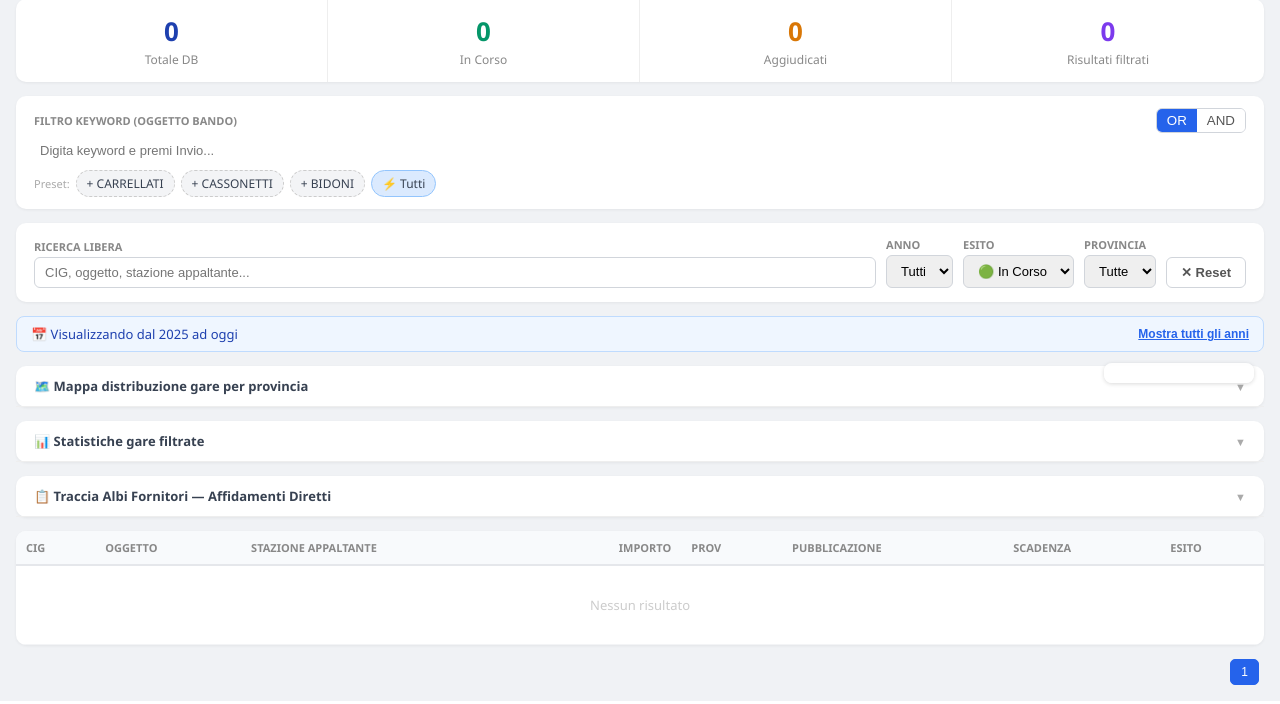
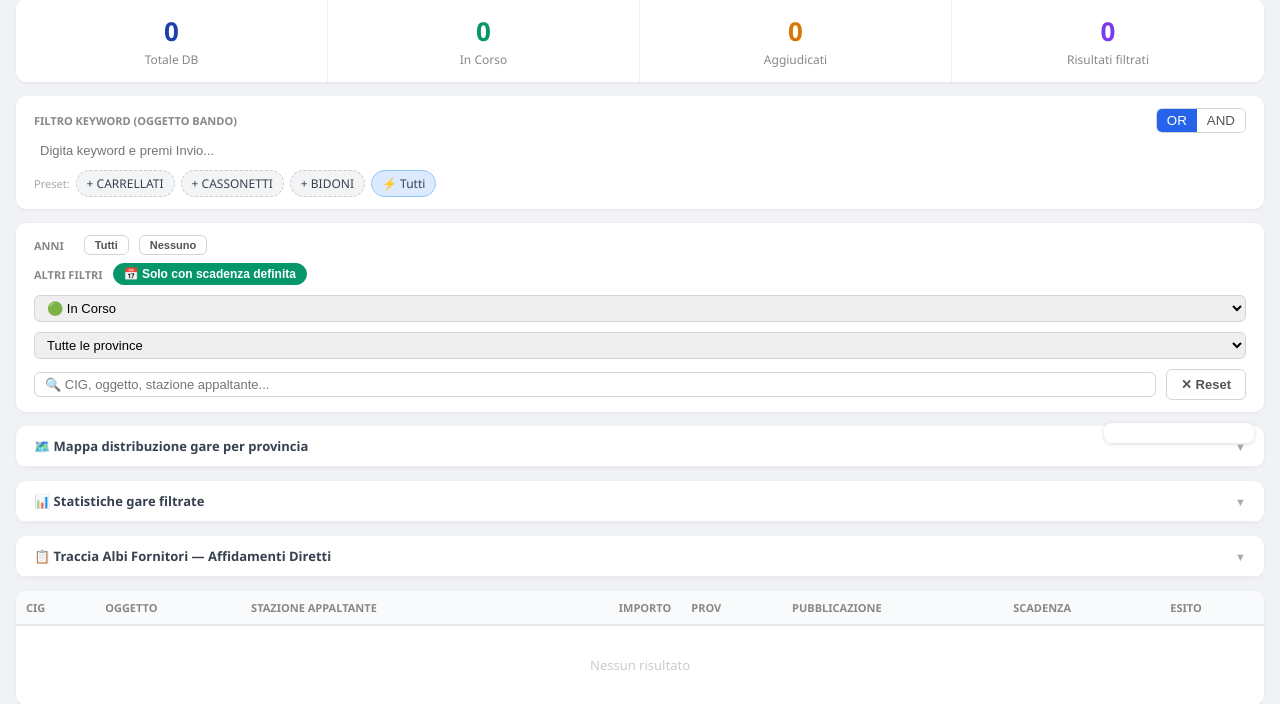
Before and after one commit to gorarogi67/anac-bandi, a Flask app: page / in a window 1280 px wide. Shown: the part 100-804 px from the top of the page. Run offline with Flask 3, Linux system fonts and the light colour scheme; data that the repository does not hold is empty.

Commit message:
Filtro anni multi-selezione con chip + toggle 'Solo con scadenza definita'
- Chip anni cliccabili (default: ultimi 2), pulsanti Tutti/Nessuno
- Toggle verde 'Solo con scadenza definita' (default: attivo)
- Filtro anni passa lista al backend: anno_pubblicazione IN (...)
- Filtro con_scadenza: data_scadenza_offerta IS NOT NULL AND != ''
- Rimosso anno_da/banner, refactoring filtri unificato in _parse_filters

Co-Authored-By: Claude Sonnet 4.6 <noreply@anthropic.com>

```diff
--- a/app.py
+++ b/app.py
@@ -53,21 +53,21 @@ def avvia_scheduler():
 def _parse_filters(args):
     """Estrae e normalizza i filtri comuni dalla query string."""
     kw_str = args.get("keywords", "").strip()
+    anni_str = args.get("anni", "").strip()
+    anni = []
+    for a in anni_str.split(","):
+        a = a.strip()
+        if a.isdigit():
+            anni.append(int(a))
     f = {
         "keywords": [k.strip() for k in kw_str.split(",") if k.strip()] if kw_str else [],
         "kw_mode": args.get("kw_mode", "or"),
         "q": args.get("q", "").strip(),
-        "anno": args.get("anno", ""),
-        "anno_da": args.get("anno_da", ""),
+        "anni": anni,
+        "con_scadenza": args.get("con_scadenza", "") == "1",
         "esito": args.get("esito", ""),
         "provincia": args.get("provincia", ""),
     }
-    if f["anno"]:
-        try: f["anno"] = int(f["anno"])
-        except: f["anno"] = ""
-    if f["anno_da"]:
-        try: f["anno_da"] = int(f["anno_da"])
-        except: f["anno_da"] = ""
     return f
 
 
--- a/templates/index.html
+++ b/templates/index.html
@@ -62,6 +62,11 @@
         @media (max-width:480px){
             #mapContainer{height:320px}
         }
+        .yr-chip{display:inline-block;padding:3px 10px;border-radius:14px;font-size:12px;font-weight:600;cursor:pointer;border:1.5px solid #d1d5db;background:#fff;color:#555;transition:all .1s;user-select:none}
+        .yr-chip.sel{background:#2563eb;color:#fff;border-color:#2563eb}
+        .yr-chip:hover:not(.sel){background:#f3f4f6}
+        .scad-toggle{display:inline-flex;align-items:center;gap:5px;padding:3px 10px;border-radius:14px;font-size:12px;font-weight:600;cursor:pointer;border:1.5px solid #d1d5db;background:#fff;color:#555;transition:all .1s;user-select:none}
+        .scad-toggle.sel{background:#059669;color:#fff;border-color:#059669}
         #chartsInner{display:none;padding:16px;display:none}
         #albiInner{display:none;padding:16px}
         .albi-table{width:100%;border-collapse:collapse;font-size:13px}
@@ -132,11 +137,23 @@
 
 <div class="card" style="padding:12px 18px"><div style="display:flex;align-items:center;justify-content:space-between;gap:8px;flex-wrap:wrap"><label style="font-size:11px;color:#888;font-weight:600;text-transform:uppercase">FILTRO KEYWORD (oggetto bando)</label><div class="kw-mode-toggle"><button class="kw-mode-btn active" id="btnOR" onclick="setKwMode('or')">OR</button><button class="kw-mode-btn" id="btnAND" onclick="setKwMode('and')">AND</button></div></div><div class="kw-area" style="margin-top:6px" id="kwArea"><span id="kwC"></span><input type="text" id="kwInput" placeholder="Digita keyword e premi Invio..."></div><div style="margin-top:8px;display:flex;flex-wrap:wrap;gap:6px;align-items:center"><span style="font-size:11px;color:#aaa">Preset:</span>{% for kw in keywords_default %}<span class="kw-preset" onclick="addKw('{{ kw }}')">+ {{ kw }}</span>{% endfor %}<span class="kw-preset" onclick="loadPreset()" style="background:#dbeafe;border-style:solid;border-color:#93c5fd">⚡ Tutti</span></div></div>
 
-<div class="card filters"><div class="fg" style="flex:2;min-width:200px"><label>Ricerca libera</label><input type="text" id="sQ" placeholder="CIG, oggetto, stazione appaltante..." oninput="deb()"></div><div class="fg"><label>Anno</label><select id="fA" onchange="ld(1)"><option value="">Tutti</option>{% for a in filtri.anni %}<option value="{{ a }}">{{ a }}</option>{% endfor %}</select></div><div class="fg"><label>Esito</label><select id="fE" onchange="ld(1)"><option value="">Tutti</option><option value="IN_CORSO">🟢 In Corso</option>{% for e in filtri.esiti %}<option value="{{ e }}">{{ e[:45] }}</option>{% endfor %}</select></div><div class="fg"><label>Provincia</label><select id="fP" onchange="ld(1)"><option value="">Tutte</option>{% for p in filtri.province %}<option value="{{ p }}">{{ p }}</option>{% endfor %}</select></div><button class="btn btn-out" style="align-self:flex-end" onclick="resetAll()">✕ Reset</button></div>
-
-<div id="annoBanner" style="display:flex;align-items:center;justify-content:space-between;background:#eff6ff;border:1px solid #bfdbfe;border-radius:8px;padding:8px 14px;font-size:13px;color:#1e40af;margin-bottom:14px">
-  <span>📅 <span id="annoBannerTxt"></span></span>
-  <button onclick="setAnnoDa(null)" style="background:none;border:none;color:#2563eb;font-size:12px;font-weight:600;cursor:pointer;text-decoration:underline">Mostra tutti gli anni</button>
+<div class="card" style="padding:12px 18px">
+  <div style="display:flex;align-items:center;gap:10px;flex-wrap:wrap;margin-bottom:8px">
+    <label style="font-size:11px;color:#888;font-weight:600;text-transform:uppercase;white-space:nowrap">Anni</label>
+    <div id="yrChips" style="display:flex;flex-wrap:wrap;gap:5px">
+      {% for a in filtri.anni %}<button class="yr-chip" data-anno="{{ a }}" onclick="toggleAnno('{{ a }}',this)">{{ a }}</button>{% endfor %}
+    </div>
+    <button class="btn btn-out" style="font-size:11px;padding:3px 10px" onclick="selTuttiAnni()">Tutti</button>
+    <button class="btn btn-out" style="font-size:11px;padding:3px 10px" onclick="deselTuttiAnni()">Nessuno</button>
+  </div>
+  <div style="display:flex;align-items:center;gap:10px;flex-wrap:wrap">
+    <label style="font-size:11px;color:#888;font-weight:600;text-transform:uppercase;white-space:nowrap">Altri filtri</label>
+    <button id="scadBtn" class="scad-toggle sel" onclick="toggleScadenza(this)">📅 Solo con scadenza definita</button>
+    <select id="fE" onchange="ld(1)" style="font-size:13px;padding:4px 8px;border:1.5px solid #d1d5db;border-radius:6px"><option value="">Tutti gli esiti</option><option value="IN_CORSO">🟢 In Corso</option>{% for e in filtri.esiti %}<option value="{{ e }}">{{ e[:45] }}</option>{% endfor %}</select>
+    <select id="fP" onchange="ld(1)" style="font-size:13px;padding:4px 8px;border:1.5px solid #d1d5db;border-radius:6px"><option value="">Tutte le province</option>{% for p in filtri.province %}<option value="{{ p }}">{{ p }}</option>{% endfor %}</select>
+    <input type="text" id="sQ" placeholder="🔍 CIG, oggetto, stazione appaltante..." oninput="deb()" style="flex:1;min-width:200px;font-size:13px;padding:4px 10px;border:1.5px solid #d1d5db;border-radius:6px">
+    <button class="btn btn-out" onclick="resetAll()" style="white-space:nowrap">✕ Reset</button>
+  </div>
 </div>
 
 <div class="card" id="mapCard">
@@ -192,24 +209,51 @@
 <script>
 let sc='data_import',so='desc',pg=1,tm,kws=[],kwMode='or';
 const CUR_YEAR=new Date().getFullYear();
-let annoDa=CUR_YEAR-1; // default: ultimi 2 anni
+let conScadenza=true;
 function setKwMode(m){kwMode=m;document.getElementById('btnOR').classList.toggle('active',m==='or');document.getElementById('btnAND').classList.toggle('active',m==='and');ld(1)}
+// Anni selezionati: default ultimi 2
+let selectedAnni=new Set();
+function initAnni(){
+  const chips=[...document.querySelectorAll('.yr-chip')];
+  // seleziona i primi 2 (ordinati DESC = più recenti)
+  chips.slice(0,2).forEach(c=>{c.classList.add('sel');selectedAnni.add(c.dataset.anno);});
+}
+function toggleAnno(a,btn){
+  if(selectedAnni.has(a)){if(selectedAnni.size>1){selectedAnni.delete(a);btn.classList.remove('sel');}}
+  else{selectedAnni.add(a);btn.classList.add('sel');}
+  ld(1);
+}
+function selTuttiAnni(){
+  document.querySelectorAll('.yr-chip').forEach(c=>{c.classList.add('sel');selectedAnni.add(c.dataset.anno);});
+  ld(1);
+}
+function deselTuttiAnni(){
+  // lascia almeno il più recente
+  const chips=[...document.querySelectorAll('.yr-chip')];
+  selectedAnni.clear();
+  chips.forEach((c,i)=>{if(i===0){c.classList.add('sel');selectedAnni.add(c.dataset.anno);}else c.classList.remove('sel');});
+  ld(1);
+}
+function toggleScadenza(btn){
+  conScadenza=!conScadenza;
+  btn.classList.toggle('sel',conScadenza);
+  ld(1);
+}
+initAnni();
 document.getElementById('fE').value='IN_CORSO';
-document.getElementById('annoBannerTxt').textContent='Visualizzando dal '+(CUR_YEAR-1)+' ad oggi';
-function setAnnoDa(v){annoDa=v;document.getElementById('annoBanner').style.display=v?'flex':'none';document.getElementById('annoBannerTxt').textContent=v?'Visualizzando dal '+v+' ad oggi':'';ld(1)}
 fetch('/api/stats').then(r=>r.json()).then(s=>{document.getElementById('sA').textContent=(s.totale||0).toLocaleString('it');document.getElementById('sO').textContent=(s.in_corso||0).toLocaleString('it');document.getElementById('sW').textContent=(s.aggiudicati||0).toLocaleString('it');ld(1)});
 function rc(){document.getElementById('kwC').innerHTML=kws.map(k=>`<span class="kw-chip">${k}<span class="x" onclick="rk('${k}')">×</span></span>`).join('')}
 function addKw(k){k=k.trim().toUpperCase();if(k&&!kws.includes(k)){kws.push(k);rc();ld(1)}document.getElementById('kwInput').value=''}
 function rk(k){kws=kws.filter(x=>x!==k);rc();ld(1)}
 function loadPreset(){kws={{keywords_default|tojson}};rc();ld(1)}
 document.getElementById('kwInput').addEventListener('keydown',e=>{if(e.key==='Enter'){e.preventDefault();addKw(e.target.value)}});
-function gp(){const p={keywords:kws.join(','),kw_mode:kwMode,q:document.getElementById('sQ').value,anno:document.getElementById('fA').value,esito:document.getElementById('fE').value,provincia:document.getElementById('fP').value,sort:sc,order:so,page:pg,per_page:50};if(annoDa&&!p.anno)p.anno_da=annoDa;return p;}
+function gp(){return{keywords:kws.join(','),kw_mode:kwMode,q:document.getElementById('sQ').value,anni:[...selectedAnni].join(','),con_scadenza:conScadenza?'1':'',esito:document.getElementById('fE').value,provincia:document.getElementById('fP').value,sort:sc,order:so,page:pg,per_page:50};}
 function ld(p){pg=p||1;const params=new URLSearchParams({...gp(),page:pg});document.getElementById('loading').style.display='block';document.getElementById('tb').innerHTML='';fetch(`/api/bandi?${params}`).then(r=>r.json()).then(d=>{document.getElementById('loading').style.display='none';document.getElementById('sF').textContent=d.total.toLocaleString('it');rr(d.records);rp(d);ldMap();ldCharts();ldAlbi()})}
 function rr(rows){const tb=document.getElementById('tb');if(!rows.length){tb.innerHTML='<tr><td colspan="8" style="text-align:center;padding:30px;color:#ccc">Nessun risultato</td></tr>';return}tb.innerHTML=rows.map(r=>{const imp=r.importo_lotto?'€'+parseFloat(r.importo_lotto).toLocaleString('it',{minimumFractionDigits:2}):'';let b='';if(!r.esito)b='<span class="badge bg">In Corso</span>';else if(r.esito==='AGGIUDICATA')b='<span class="badge bb">Aggiudicata</span>';else b='<span class="badge bgr">'+((r.esito||'').substring(0,28))+'</span>';return`<tr onclick='sd(${JSON.stringify(r).replace(/'/g,"&#39;")})'><td style="font-family:monospace;font-size:12px"><a href="https://dati.anticorruzione.it/superset/recaptcha/?cig=${r.cig||''}&next=dettaglio_cig" target="_blank" onclick="event.stopPropagation()" style="color:#2563eb;text-decoration:none;font-weight:600" title="Apri dettaglio su ANAC">${r.cig||''} ↗</a></td><td title="${(r.oggetto_lotto||'').replace(/"/g,'&quot;')}">${r.oggetto_lotto||''}</td><td>${r.denominazione_amministrazione_appaltante||''}</td><td style="text-align:right;font-weight:600">${imp}</td><td>${r.provincia||''}</td><td>${r.data_pubblicazione||''}</td><td>${r.data_scadenza_offerta||''}</td><td>${b}</td></tr>`}).join('')}
 function rp(d){const s=(d.page-1)*d.per_page+1,e=Math.min(d.page*d.per_page,d.total);document.getElementById('pgI').textContent=d.total?`${s}-${e} di ${d.total.toLocaleString('it')}`:'';let h='';if(d.page>1)h+=`<button class="pg" onclick="ld(${d.page-1})">← Prec</button>`;const f=Math.max(1,d.page-4),t=Math.min(d.pages,f+9);for(let i=f;i<=t;i++)h+=`<button class="pg ${i===d.page?'active':''}" onclick="ld(${i})">${i}</button>`;if(d.page<d.pages)h+=`<button class="pg" onclick="ld(${d.page+1})">Succ →</button>`;document.getElementById('pgB').innerHTML=h}
 function srt(c){if(sc===c)so=so==='asc'?'desc':'asc';else{sc=c;so='desc'}ld(1)}
 function deb(){clearTimeout(tm);tm=setTimeout(()=>ld(1),400)}
-function resetAll(){kws=[];rc();document.getElementById('sQ').value='';document.getElementById('fA').value='';document.getElementById('fE').value='IN_CORSO';document.getElementById('fP').value='';sc='data_pubblicazione';so='desc';annoDa=CUR_YEAR-1;document.getElementById('annoBanner').style.display='flex';document.getElementById('annoBannerTxt').textContent='Visualizzando dal '+(CUR_YEAR-1)+' ad oggi';ld(1)}
+function resetAll(){kws=[];rc();document.getElementById('sQ').value='';document.getElementById('fE').value='IN_CORSO';document.getElementById('fP').value='';sc='data_pubblicazione';so='desc';selectedAnni=new Set();document.querySelectorAll('.yr-chip').forEach((c,i)=>{if(i<2){c.classList.add('sel');selectedAnni.add(c.dataset.anno);}else c.classList.remove('sel');});conScadenza=true;document.getElementById('scadBtn').classList.add('sel');ld(1)}
 function exportXl(){const p=new URLSearchParams(gp());window.open(`/api/export?${p}`,'_blank')}
 function sd(r){document.getElementById('mT').textContent='CIG: '+(r.cig||'');const skip=['fonte','data_import'];let h='<table style="width:100%;font-size:13px">';for(const[k,v]of Object.entries(r)){if(skip.includes(k)||!v)continue;h+=`<tr style="border-bottom:1px solid #f3f4f6"><td style="padding:5px 8px;font-weight:600;color:#888;width:35%;vertical-align:top;white-space:normal;overflow:visible;max-width:none;text-overflow:clip">${k}</td><td style="padding:5px 8px;word-break:break-word;white-space:normal;overflow:visible;max-width:none;text-overflow:clip">${v}</td></tr>`}h+='</table>';document.getElementById('mB').innerHTML=h;document.getElementById('modal').style.display='block'}
 function cm(){document.getElementById('modal').style.display='none'}
```
Also changed, not shown: database.py (+12 -12 lines).
